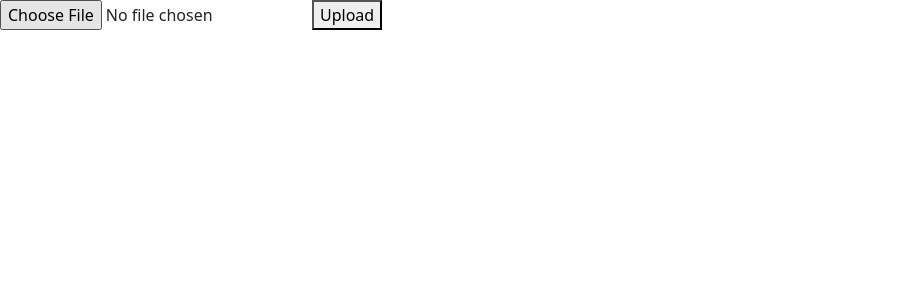
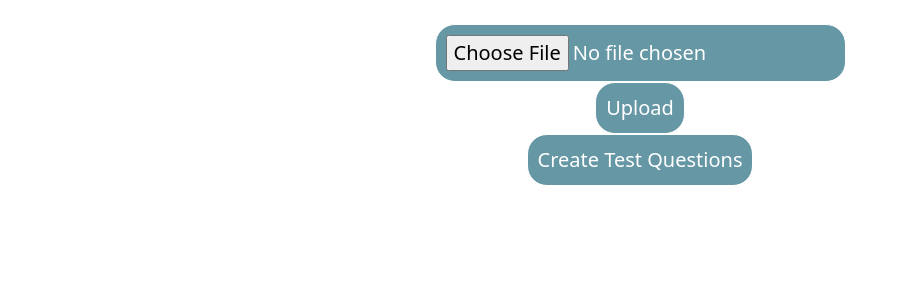
Before and after one commit to AnujDagade/EduAssess, a React (Vite) app in the folder frontend/EduAsses/: page /NoteSummary in a window 1280 px wide. Shown: the top 300 px of the page, without its empty margins (0-908 px from the left). Built offline with nearby package versions, Linux system fonts and the light colour scheme.

Commit message:
Note summary and Test components integrated
Co-authored-by: andie7 <andie7@users.noreply.github.com>

```diff
--- /dev/null
+++ b/frontend/EduAsses/src/component/Grading/Test.jsx
@@ -0,0 +1,33 @@
+import { useState } from 'react';
+
+function Question(props) {
+    return (
+        <div>
+            <h4>{props.question}</h4>
+            <input type="text" name="question" />
+        </div>
+    )
+}
+
+export default function Test(props) {
+
+    const [questions, setQuestions] = useState(["What is your name?", "What is your age?", "Why are you?"])
+
+    //TODO
+    /*
+        Create Questions form notes uploaded by student by using
+        Summary created by LLM
+    */
+
+
+    const questionList = questions.map((question, index) => {
+        return <Question key={index} question={question} />
+    })
+
+    return (
+        <div>
+
+            {questionList}
+        </div>
+    )
+}
--- /dev/null
+++ b/frontend/EduAsses/src/component/NoteSummary/NoteSummary.css
@@ -0,0 +1,23 @@
+.file{
+   background-color:#6697A5;
+   border:1px solid;
+   border-radius:20px;
+   font-size:20px;
+   margin-top:20px;
+   color:white;
+   padding:10px 10px;
+   margin-left:40px;
+   display:block;
+   margin:auto;
+}
+
+button{  background-color:#6697A5;
+   border:1px solid;
+   border-radius:20px;
+   font-size:20px;
+
+   color:white;
+   padding:10px 10px;
+  display:block;
+ margin:0 auto;
+}
--- a/frontend/EduAsses/src/component/NoteSummary/NoteSummary.jsx
+++ b/frontend/EduAsses/src/component/NoteSummary/NoteSummary.jsx
@@ -1,7 +1,11 @@
 import { useEffect, useState } from "react"
+import Test from "../Grading/Test"
+import "./NoteSummary.css";
 
 export default function NoteSummary() {
     const [selectedFile, setSelectedFile ] = useState()
+    const [summary, setSummary] = useState("")
+    const [showTest, setShowTest] = useState(false)
 
     function onFileChange(event) {
         setSelectedFile(event.target.files[0])
@@ -16,14 +20,25 @@ export default function NoteSummary() {
 
         //api call to upload file
     }
+    function showTst() {
+        setShowTest((prev) => !prev)
+        console.log(showTest);
+    }
 
     return (
         <div>
             <form >
                 <label htmlFor="file"></label>
-                <input onChange={onFileChange} type="file" id="file" name="file" />
-                <button onClick={onFileUpload}>Upload</button>
+                <input onChange={onFileChange} type="file" id="file" name="file" className="file" />
+                <button onClick={onFileUpload} className="upload">Upload</button>
             </form>
+            <div>
+                {summary && <p>{summary}</p>}
+            </div>
+            <button onClick={showTst}>Create Test Questions</button>
+            <div>
+                {showTest && <Test summary = {summary}/>}
+            </div>
         </div>
     )
 }
```
